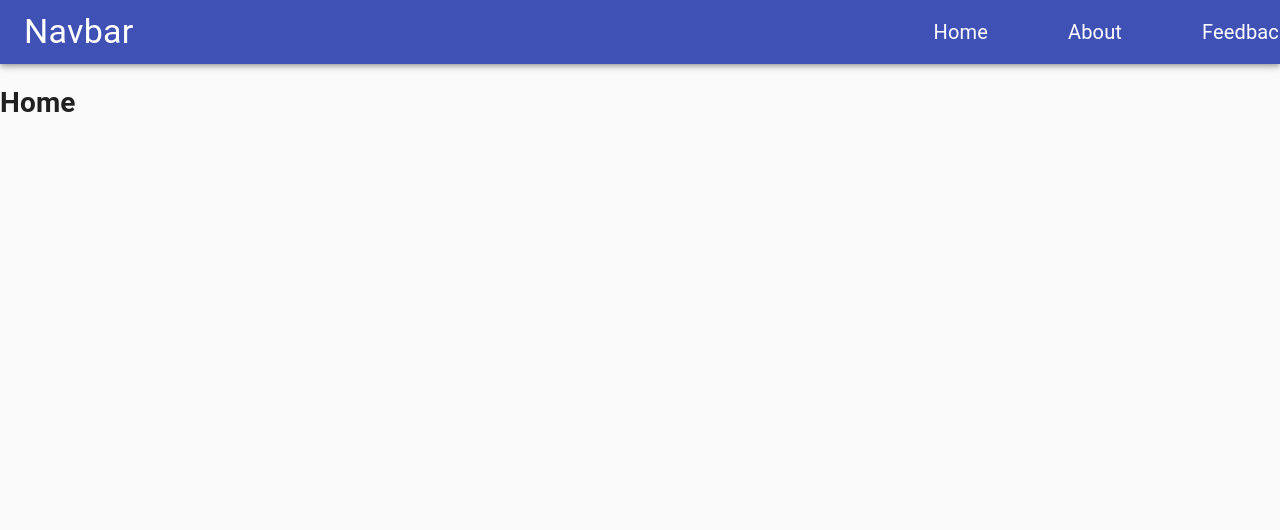
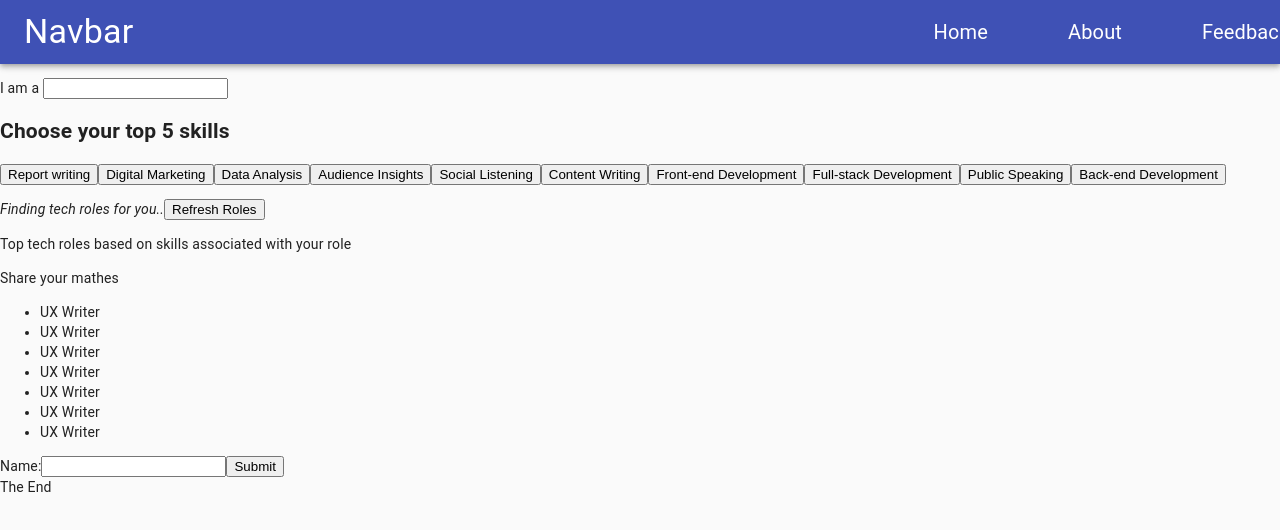
Before and after one commit to Co-Lab-You-Belong-in-Tech/skill-development, a React (Create React App) app: page / in a window 1280 px wide. Shown: the top 530 px of the page. Built offline with nearby package versions, Linux system fonts and the light colour scheme.

Commit message:
Basic set up for the home page

```diff
--- a/src/pages/Home/index.tsx
+++ b/src/pages/Home/index.tsx
@@ -3,7 +3,56 @@ import React, { FunctionComponent } from "react";
 const Home: FunctionComponent = () => {
   return (
     <div>
-      <h1>Home</h1>
+      <p>
+        I am a{" "}
+        <span>
+          <input type="text" id="job" name="job" />
+        </span>
+      </p>
+      <div className="skills">
+        <h2>Choose your top 5 skills</h2>
+        <div>
+          <button>Report writing</button>
+          <button>Digital Marketing</button>
+          <button>Data Analysis</button>
+          <button>Audience Insights</button>
+          <button>Social Listening</button>
+          <button>Content Writing</button>
+          <button>Front-end Development</button>
+          <button>Full-stack Development</button>
+          <button>Public Speaking</button>
+          <button>Back-end Development</button>
+        </div>
+        <p>
+          <em>Finding tech roles for you..</em>
+          <button>Refresh Roles</button>
+        </p>
+      </div>
+      <div className="roles">
+        <div className="share_roles">
+          <p>Top tech roles based on skills associated with your role</p>
+          <p>Share your mathes</p>
+        </div>
+        <div className="list_roles">
+          <ul>
+            <li>UX Writer</li>
+            <li>UX Writer</li>
+            <li>UX Writer</li>
+            <li>UX Writer</li>
+            <li>UX Writer</li>
+            <li>UX Writer</li>
+            <li>UX Writer</li>
+          </ul>
+        </div>
+      </div>
+      <form>
+        <label>
+          Name:
+          <input type="text" name="name" />
+        </label>
+        <input type="submit" value="Submit" />
+          </form>
+          <footer>The End</footer>
     </div>
   );
 };
```
